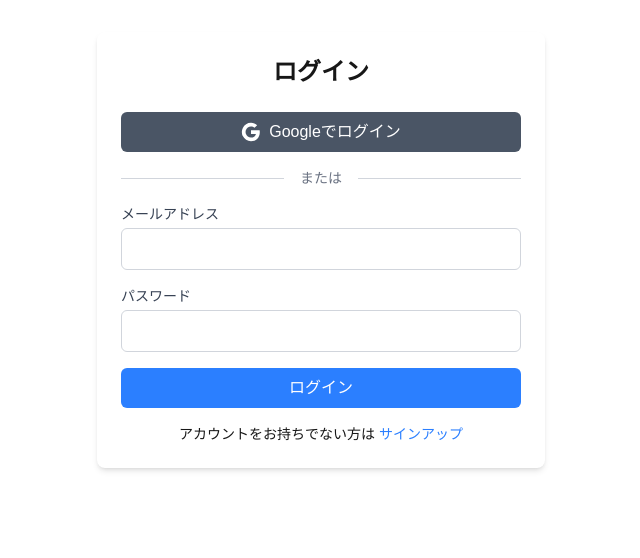
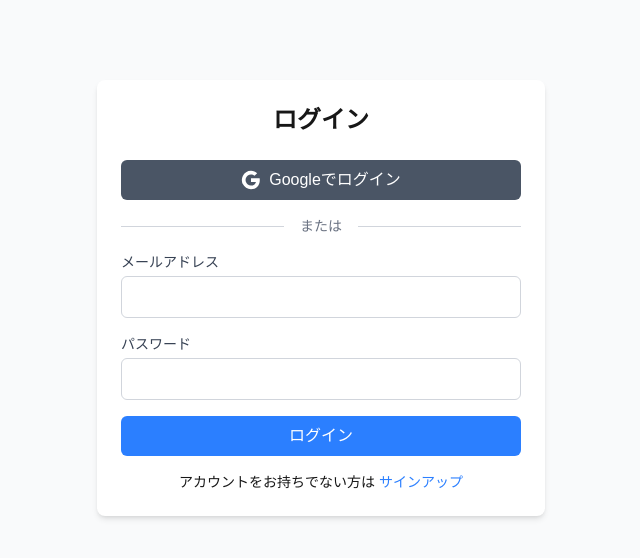
Before and after one commit to spottmap/spottmap, a Next.js app: page /auth in a window 1280 px wide. Shown: the top 558 px of the page, without its empty margins (319-959 px from the left). Built offline with nearby package versions, Linux system fonts and the light colour scheme; no server answers.

Commit message:
Fix auth page TypeScript errors

```diff
--- a/app/auth/page.tsx
+++ b/app/auth/page.tsx
@@ -1,146 +1,9 @@
-'use client';
-import React, { useState } from 'react';
-import { createClient } from '@supabase/supabase-js';
+import Auth from '../auth';
 
-const supabase = createClient(
-  process.env.NEXT_PUBLIC_SUPABASE_URL!,
-  process.env.NEXT_PUBLIC_SUPABASE_ANON_KEY!
-);
-
-export default function Auth() {
-  const [isLogin, setIsLogin] = useState(true);
-  const [email, setEmail] = useState('');
-  const [password, setPassword] = useState('');
-  const [loading, setLoading] = useState(false);
-  const [message, setMessage] = useState('');
-
-  const handleGoogleLogin = async () => {
-    setLoading(true);
-    try {
-      const { error } = await supabase.auth.signInWithOAuth({
-        provider: 'google',
-      });
-      if (error) throw error;
-    } catch (error: any) {
-      setMessage('Googleログインに失敗しました');
-    } finally {
-      setLoading(false);
-    }
-  };
-
-  const handleAuth = async (e: React.FormEvent) => {
-    e.preventDefault();
-    setLoading(true);
-    setMessage('');
-
-    try {
-      if (isLogin) {
-        const { error } = await supabase.auth.signInWithPassword({
-          email,
-          password,
-        });
-        if (error) throw error;
-        setMessage('ログインしました！');
-      } else {
-        const { error } = await supabase.auth.signUp({
-          email,
-          password,
-        });
-        if (error) throw error;
-        setMessage('確認メールを送信しました！');
-      }
-    } catch (error: any) {
-      // エラーメッセージを日本語に変換
-      let japaneseMessage = error.message;
-      if (error.message.includes('invalid')) {
-        japaneseMessage = 'メールアドレスの形式が正しくありません';
-      } else if (error.message.includes('weak password')) {
-        japaneseMessage = 'パスワードは6文字以上で入力してください';
-      } else if (error.message.includes('already registered')) {
-        japaneseMessage = 'このメールアドレスは既に登録されています';
-      }
-      setMessage(japaneseMessage);
-    } finally {
-      setLoading(false);
-    }
-  };
-
+export default function AuthPage() {
   return (
-    <div className="max-w-md mx-auto mt-8 p-6 bg-white rounded-lg shadow-md">
-      <h2 className="text-2xl font-bold text-center mb-6">
-        {isLogin ? 'ログイン' : 'サインアップ'}
-      </h2>
-
-      {/* Googleログインボタン */}
-<button
-  onClick={handleGoogleLogin}
-  disabled={loading}
-  className="w-full bg-gray-600 text-white py-2 px-4 rounded-md hover:bg-gray-700 disabled:opacity-50 mb-4 flex items-center justify-center gap-2"
->
-  <svg className="w-5 h-5" viewBox="0 0 24 24">
-    <path fill="currentColor" d="M22.56 12.25c0-.78-.07-1.53-.2-2.25H12v4.26h5.92c-.26 1.37-1.04 2.53-2.21 3.31v2.77h3.57c2.08-1.92 3.28-4.74 3.28-8.09z"/>
-    <path fill="currentColor" d="M12 23c2.97 0 5.46-.98 7.28-2.66l-3.57-2.77c-.98.66-2.23 1.06-3.71 1.06-2.86 0-5.29-1.93-6.16-4.53H2.18v2.84C3.99 20.53 7.7 23 12 23z"/>
-    <path fill="currentColor" d="M5.84 14.09c-.22-.66-.35-1.36-.35-2.09s.13-1.43.35-2.09V7.07H2.18C1.43 8.55 1 10.22 1 12s.43 3.45 1.18 4.93l2.85-2.22.81-.62z"/>
-    <path fill="currentColor" d="M12 5.38c1.62 0 3.06.56 4.21 1.64l3.15-3.15C17.45 2.09 14.97 1 12 1 7.7 1 3.99 3.47 2.18 7.07l3.66 2.84c.87-2.6 3.3-4.53 6.16-4.53z"/>
-  </svg>
-  {loading ? '処理中...' : 'Googleでログイン'}
-</button>
-
-      <div className="flex items-center my-4">
-        <div className="flex-1 border-t border-gray-300"></div>
-        <span className="px-4 text-gray-500 text-sm">または</span>
-        <div className="flex-1 border-t border-gray-300"></div>
-      </div>
-
-      <form onSubmit={handleAuth} className="space-y-4">
-        <div>
-          <label className="block text-sm font-medium text-gray-700">
-            メールアドレス
-          </label>
-          <input
-            type="email"
-            value={email}
-            onChange={(e) => setEmail(e.target.value)}
-            className="mt-1 block w-full px-3 py-2 border border-gray-300 rounded-md focus:outline-none focus:ring-2 focus:ring-blue-500"
-            required
-          />
-        </div>
-
-        <div>
-          <label className="block text-sm font-medium text-gray-700">
-            パスワード
-          </label>
-          <input
-            type="password"
-            value={password}
-            onChange={(e) => setPassword(e.target.value)}
-            className="mt-1 block w-full px-3 py-2 border border-gray-300 rounded-md focus:outline-none focus:ring-2 focus:ring-blue-500"
-            required
-          />
-        </div>
-
-        <button
-          type="submit"
-          disabled={loading}
-          className="w-full bg-blue-500 text-white py-2 px-4 rounded-md hover:bg-blue-600 disabled:opacity-50"
-        >
-          {loading ? '処理中...' : (isLogin ? 'ログイン' : 'サインアップ')}
-        </button>
-      </form>
-
-      {message && (
-        <p className="mt-4 text-center text-sm text-gray-600">{message}</p>
-      )}
-
-      <p className="mt-4 text-center text-sm">
-        {isLogin ? 'アカウントをお持ちでない方は' : 'すでにアカウントをお持ちの方は'}
-        <button
-          onClick={() => setIsLogin(!isLogin)}
-          className="text-blue-500 hover:underline ml-1"
-        >
-          {isLogin ? 'サインアップ' : 'ログイン'}
-        </button>
-      </p>
+    <div className="min-h-screen bg-gray-50 py-12">
+      <Auth />
     </div>
   );
 }
```
